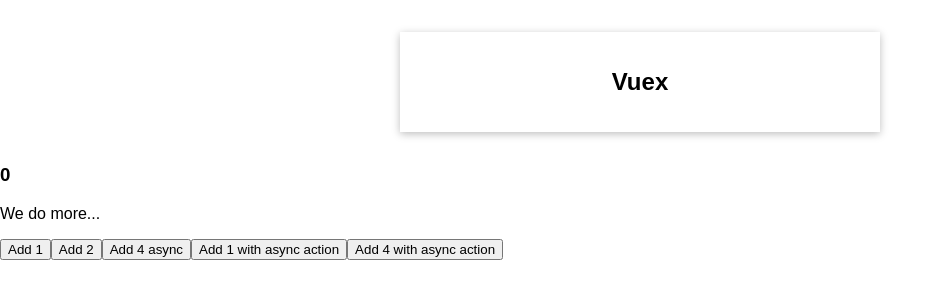
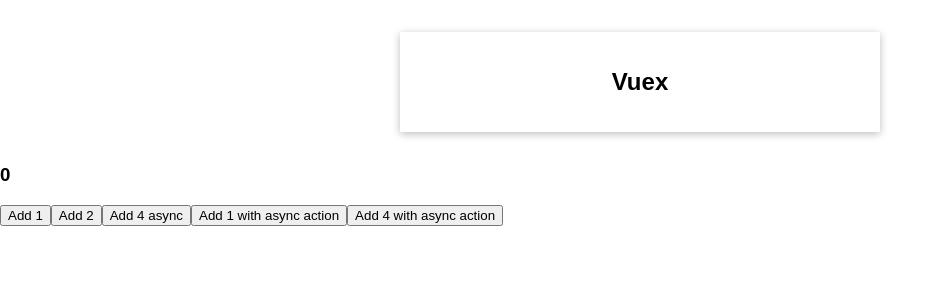
Before and after one commit to Roo-Git/vue-vuex, a Vue app: page / in a window 1280 px wide. Shown: the top 300 px of the page, without its empty margins (0-947 px from the left). Built offline with nearby package versions, Linux system fonts and the light colour scheme.

Commit message:
deleted component

```diff
--- a/src/App.vue
+++ b/src/App.vue
@@ -1,7 +1,6 @@
 <template>
   <base-container title="Vuex"></base-container>
   <the-counter></the-counter>
-  <favorite-value></favorite-value>
   <change-counter></change-counter>
 </template>
 
@@ -9,14 +8,12 @@
 import BaseContainer from "./components/BaseContainer.vue";
 import TheCounter from "./components/TheCounter.vue";
 import ChangeCounter from "./components/ChangeCounter.vue";
-import FavoriteValue from "./components/FavoriteValue.vue";
 
 export default {
   components: {
     BaseContainer,
     TheCounter,
     ChangeCounter,
-    FavoriteValue,
   },
 };
 </script>
--- a/src/components/FavoriteValue.vue
+++ /dev/null
@@ -1,17 +0,0 @@
-<template>
-  <h3>{{ counter }}</h3>
-  <p>We do more...</p>
-</template>
-
-<script>
-export default {
-  name: "Favorite-value",
-  computed: {
-    counter() {
-      return this.$store.state.nomalizedCounter;
-    },
-  },
-};
-</script>
-
-<style></style>
```
